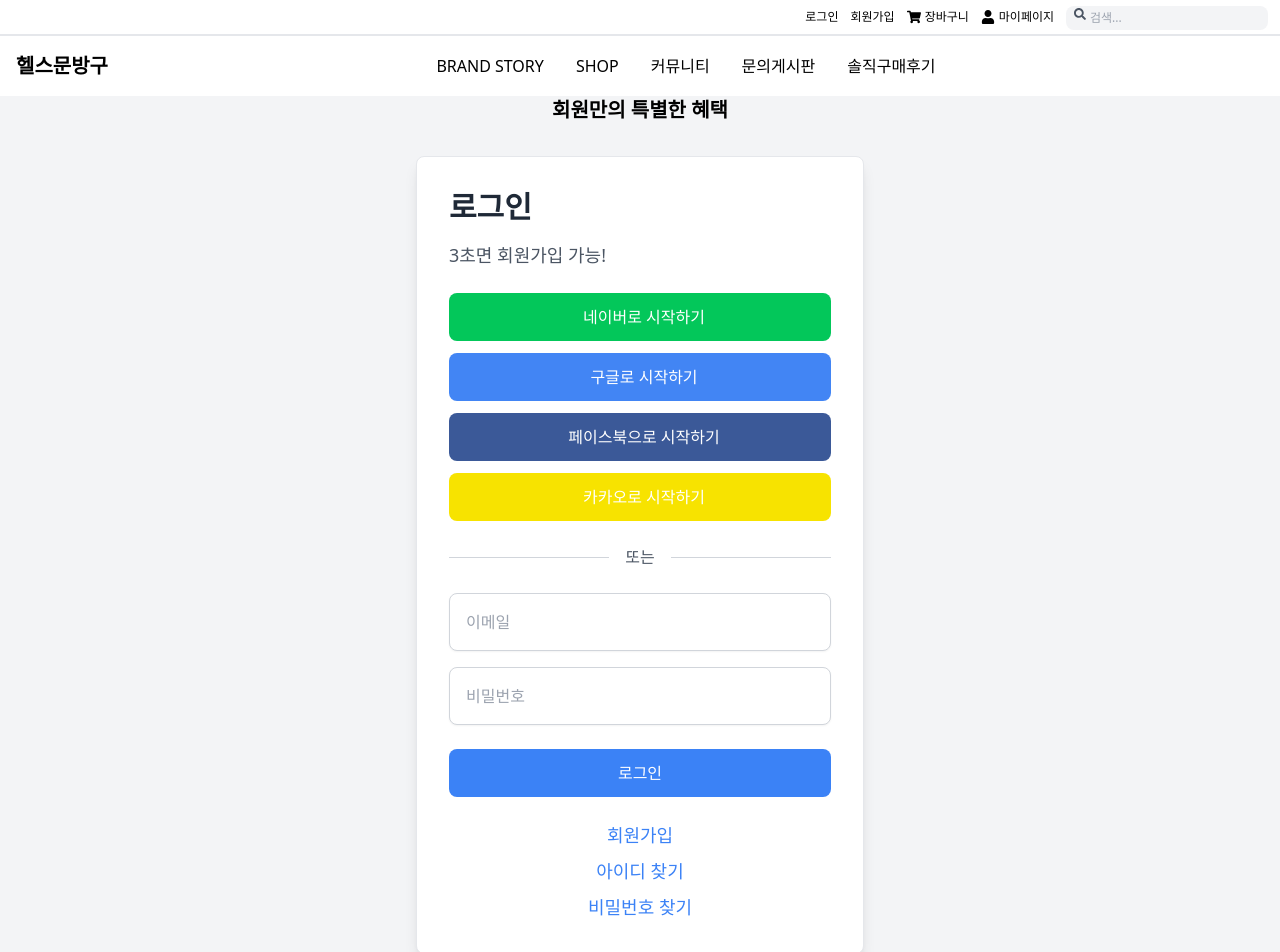
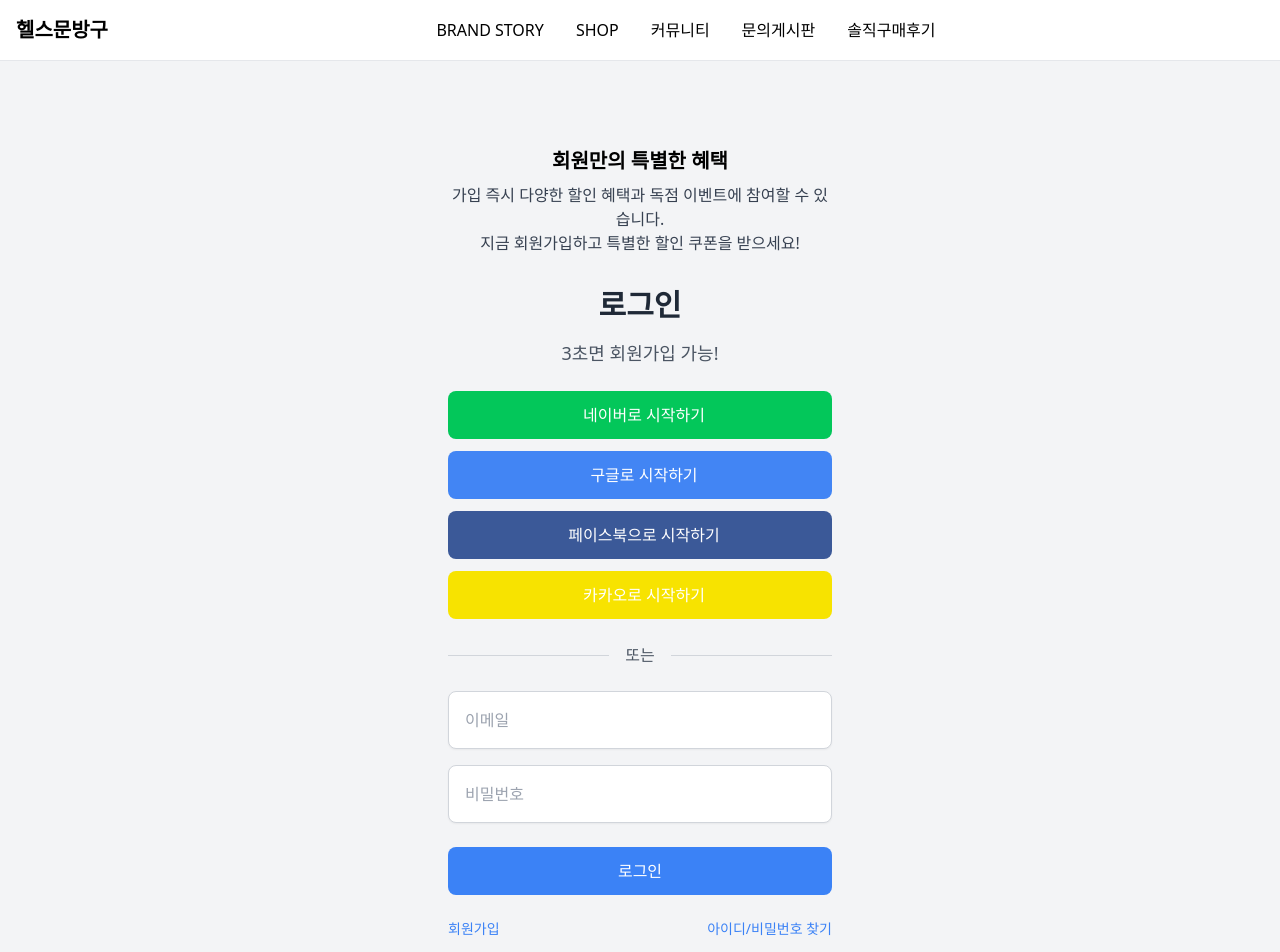
Before and after one commit to myqkq111/HealthStationery-front, a React (Create React App) app: page /login in a window 1280 px wide. Shown: the top 952 px of the page. Built offline with nearby package versions, Linux system fonts and the light colour scheme.

Commit message:
회원정보 찾기기능 및 상단메뉴바 고정기능

```diff
--- a/src/App.jsx
+++ b/src/App.jsx
@@ -1,3 +1,4 @@
+// src/App.jsx
 import React from "react";
 import { BrowserRouter as Router, Route, Routes } from "react-router-dom";
 import Login from "./components/Login";
@@ -6,22 +7,26 @@ import HomePage from "./pages/HomePage";
 import "./index.css"; // Tailwind CSS를 적용합니다.
 import MainHeader from "./components/MainHeader";
 import Header from "./components/Header";
-// import ForgotPassword from "./components/ForgotPassword";
+import Forgot from "./components/Forgot";
+import FindId from "./components/Find-id";
+import ResetPassword from "./components/ResetPassword";
 
 function App() {
   return (
-    <>
+    <Router>
+      {/* MainHeader는 페이지 내에서 사용 */}
       <MainHeader />
+      {/* Header는 페이지 상단에 고정 */}
       <Header />
-      <Router>
-        <Routes>
-          <Route path="/" element={<HomePage />} />
-          <Route path="/Login" element={<Login />} />
-          <Route path="/signup" element={<Register />} />
-          {/* <Route path="/forgot-password" element={<ForgotPassword />} /> */}
-        </Routes>
-      </Router>
-    </>
+      <Routes>
+        <Route path="/" element={<HomePage />} />
+        <Route path="/login" element={<Login />} />
+        <Route path="/signup" element={<Register />} />
+        <Route path="/forgot" element={<Forgot />} />
+        <Route path="/find-id" element={<FindId />} />
+        <Route path="/reset-password" element={<ResetPassword />} />
+      </Routes>
+    </Router>
   );
 }
 
--- /dev/null
+++ b/src/components/Find-id.jsx
@@ -0,0 +1,63 @@
+import React, { useState } from "react";
+import axios from "axios";
+import { useNavigate } from "react-router-dom";
+
+const FindId = () => {
+  const [email, setEmail] = useState("");
+  const [error, setError] = useState("");
+  const [success, setSuccess] = useState("");
+  const navigate = useNavigate();
+
+  const handleSubmit = (event) => {
+    event.preventDefault();
+
+    axios
+      .post("http://localhost:5000/member/find-id", { email })
+      .then((response) => {
+        console.log("ID Find successful:", response.data);
+        setSuccess("아이디가 이메일로 전송되었습니다.");
+      })
+      .catch((error) => {
+        console.error("ID Find failed:", error);
+        setError("아이디 찾기에 실패했습니다. 이메일을 확인해 주세요.");
+      });
+  };
+
+  return (
+    <div className="flex flex-col items-center min-h-screen bg-gray-100 pt-20">
+      <div className="w-full max-w-md p-8 rounded-lg bg-white">
+        <h2 className="text-3xl font-bold text-gray-800 mb-4 text-center">
+          아이디 찾기
+        </h2>
+        <p className="text-lg text-gray-600 mb-6 text-center">
+          가입 시 사용한 이메일 주소를 입력하세요. 아이디를 이메일로 전송해
+          드립니다.
+        </p>
+        <form onSubmit={handleSubmit} className="flex flex-col">
+          <div className="w-full mb-4">
+            <input
+              type="email"
+              value={email}
+              placeholder="이메일"
+              onChange={(e) => setEmail(e.target.value)}
+              required
+              className="w-full p-4 border border-gray-300 rounded-lg shadow-sm focus:outline-none focus:ring-2 focus:ring-blue-500 focus:border-blue-500 transition duration-300 ease-in-out"
+            />
+          </div>
+          <button
+            type="submit"
+            className="w-full py-3 px-4 bg-blue-500 text-white rounded-lg hover:bg-blue-600 transition duration-300 ease-in-out"
+          >
+            아이디 찾기
+          </button>
+        </form>
+        {success && (
+          <p className="text-green-500 text-center mt-4">{success}</p>
+        )}
+        {error && <p className="text-red-500 text-center mt-4">{error}</p>}
+      </div>
+    </div>
+  );
+};
+
+export default FindId;
--- /dev/null
+++ b/src/components/Forgot.jsx
@@ -0,0 +1,44 @@
+import React from "react";
+import { useLocation, useNavigate } from "react-router-dom";
+
+const Forgot = () => {
+  const location = useLocation();
+  const navigate = useNavigate();
+
+  const handleFind = () => {
+    navigate("/find-id");
+  };
+
+  const handleReset = () => {
+    navigate("/reset-password");
+  };
+
+  return (
+    <div className="flex flex-col items-center min-h-screen bg-gray-100 pt-20">
+      <div className="w-full max-w-md p-8 rounded-lg bg-white shadow-lg">
+        <h2 className="text-3xl font-bold text-gray-800 mb-4 text-center">
+          아이디/비밀번호 찾기
+        </h2>
+        <p className="text-lg text-gray-600 mb-6 text-center">
+          아래 버튼을 클릭하여 아이디를 찾거나 비밀번호를 재설정하세요.
+        </p>
+        <div className="flex flex-col gap-4">
+          <button
+            onClick={handleFind}
+            className="w-full py-3 px-4 bg-blue-500 text-white rounded-lg hover:bg-blue-600 transition duration-300 ease-in-out"
+          >
+            아이디 찾기
+          </button>
+          <button
+            onClick={handleReset}
+            className="w-full py-3 px-4 bg-blue-500 text-white rounded-lg hover:bg-blue-600 transition duration-300 ease-in-out"
+          >
+            비밀번호 재설정
+          </button>
+        </div>
+      </div>
+    </div>
+  );
+};
+
+export default Forgot;
--- a/src/components/Header.jsx
+++ b/src/components/Header.jsx
@@ -1,9 +1,17 @@
 // src/components/Header.js
 import React from "react";
+import { useLocation } from "react-router-dom";
 
 const Header = () => {
+  const location = useLocation();
+  const isHome = location.pathname === "/";
+
   return (
-    <nav style={{ borderTop: "2px solid #e5e7eb" }} className="bg-white p-4">
+    <nav
+      className={`${
+        isHome ? "relative" : "fixed top-0 left-0 w-full z-40"
+      } bg-white p-4 border-b border-gray-200`}
+    >
       <div className="container mx-auto flex justify-between items-center">
         <a href="/" className="text-black text-xl font-bold">
           헬스문방구
--- a/src/components/Login.jsx
+++ b/src/components/Login.jsx
@@ -1,35 +1,50 @@
 import React, { useState } from "react";
-import { Link } from "react-router-dom";
+import { Link, useNavigate } from "react-router-dom";
 import axios from "axios";
 
 const Login = () => {
   const [email, setEmail] = useState("");
   const [password, setPassword] = useState("");
   const [error, setError] = useState("");
+  const navigate = useNavigate(); // useNavigate 훅을 사용하여 페이지 이동
 
-  const handleSubmit = async (event) => {
+  const handleSubmit = (event) => {
     event.preventDefault();
-    try {
-      const response = await axios.post("http://localhost:5000/member/login", {
-        email,
-        password,
+    axios
+      .post("http://localhost:5000/member/login", { email, password })
+      .then((response) => {
+        console.log("Login successful:", response.data);
+
+        // 로그인 성공 후 홈 페이지로 이동
+        navigate("/"); // 홈 페이지로 이동 ("/" 경로는 필요에 따라 조정하세요)
+      })
+      .catch((error) => {
+        console.error("Login failed:", error);
+        setError("로그인 실패. 이메일과 비밀번호를 확인해 주세요.");
       });
-      console.log("Login successful:", response.data);
-      // 로그인 성공 후 처리 로직 추가
-    } catch (error) {
-      console.error("Login failed:", error);
-      setError("Login failed. Please check your email and password.");
-    }
   };
 
   return (
-    <div className="flex flex-col items-center justify-center min-h-screen bg-gray-100">
-      <div className="mb-8 text-center">
-        <p className="text-xl font-semibold text-black">회원만의 특별한 혜택</p>
-      </div>
-      <div className="w-full max-w-md p-8 bg-white border border-gray-200 rounded-lg shadow-lg">
-        <h2 className="text-3xl font-bold text-gray-800 mb-4">로그인</h2>
-        <h3 className="text-lg text-gray-600 mb-6">3초면 회원가입 가능!</h3>
+    <div className="flex flex-col items-center min-h-screen bg-gray-100 pt-20">
+      {/* 페이지 전체에 padding-top 추가 */}
+      <div className="w-full max-w-md p-8 rounded-lg bg-transparent">
+        {/* 로그인 카드 */}
+        <div className="text-center mb-8">
+          <p className="text-xl font-semibold text-black">
+            회원만의 특별한 혜택
+          </p>
+          <p className="text-md text-gray-700 mt-2">
+            가입 즉시 다양한 할인 혜택과 독점 이벤트에 참여할 수 있습니다.
+            <br />
+            지금 회원가입하고 특별한 할인 쿠폰을 받으세요!
+          </p>
+        </div>
+        <h2 className="text-3xl font-bold text-gray-800 mb-4 text-center">
+          로그인
+        </h2>
+        <h3 className="text-lg text-gray-600 mb-6 text-center">
+          3초면 회원가입 가능!
+        </h3>
 
         {/* 소셜 로그인 버튼들 */}
         <div className="flex flex-col gap-3 mb-6">
@@ -85,21 +100,16 @@ const Login = () => {
         </form>
 
         {/* 로그인/회원가입 링크 */}
-        <div className="flex flex-col items-center mt-6 space-y-2">
-          <Link to="/signup" className="text-blue-500 hover:underline text-lg">
+        <div className="flex justify-between mt-6 text-sm text-gray-600">
+          <Link to="/signup" className="text-blue-500 hover:underline">
             회원가입
           </Link>
           <Link
-            to="/forgot-id"
-            className="text-blue-500 hover:underline text-lg"
+            to="/forgot"
+            state={{ type: "find" }} // URL 파라미터를 state로 전달
+            className="text-blue-500 hover:underline"
           >
-            아이디 찾기
-          </Link>
-          <Link
-            to="/forgot-password"
-            className="text-blue-500 hover:underline text-lg"
-          >
-            비밀번호 찾기
+            아이디/비밀번호 찾기
           </Link>
         </div>
 
--- a/src/components/MainHeader.jsx
+++ b/src/components/MainHeader.jsx
@@ -4,7 +4,7 @@ import { FaUser, FaShoppingCart, FaSearch } from "react-icons/fa"; // 아이콘
 
 const MainHeader = () => {
   return (
-    <header className="bg-white text-black py-1 px-3">
+    <header className="bg-white text-black py-1 px-3 border-b border-gray-200 z-50">
       <div className="container mx-auto flex items-center justify-end space-x-3">
         <div className="flex items-center space-x-3">
           <a href="/login" className="text-xs hover:text-yellow-500">
--- /dev/null
+++ b/src/components/ResetPassword.jsx
@@ -0,0 +1,80 @@
+import React, { useState } from "react";
+import axios from "axios";
+import { useNavigate } from "react-router-dom";
+
+const ResetPassword = () => {
+  const [email, setEmail] = useState("");
+  const [newPassword, setNewPassword] = useState("");
+  const [error, setError] = useState("");
+  const [success, setSuccess] = useState("");
+  const navigate = useNavigate();
+
+  const handleSubmit = (event) => {
+    event.preventDefault();
+
+    axios
+      .post("http://localhost:5000/member/reset-password", {
+        email,
+        newPassword,
+      })
+      .then((response) => {
+        console.log("Password reset successful:", response.data);
+        setSuccess("비밀번호가 성공적으로 변경되었습니다.");
+        navigate("/login"); // 로그인 페이지로 이동
+      })
+      .catch((error) => {
+        console.error("Password reset failed:", error);
+        setError(
+          "비밀번호 재설정에 실패했습니다. 이메일과 새 비밀번호를 확인해 주세요."
+        );
+      });
+  };
+
+  return (
+    <div className="flex flex-col items-center min-h-screen bg-gray-100 pt-20">
+      <div className="w-full max-w-md p-8 rounded-lg bg-white">
+        <h2 className="text-3xl font-bold text-gray-800 mb-4 text-center">
+          비밀번호 재설정
+        </h2>
+        <p className="text-lg text-gray-600 mb-6 text-center">
+          가입 시 사용한 이메일 주소와 새 비밀번호를 입력하세요. 비밀번호를
+          재설정해 드립니다.
+        </p>
+        <form onSubmit={handleSubmit} className="flex flex-col">
+          <div className="w-full mb-4">
+            <input
+              type="email"
+              value={email}
+              placeholder="이메일"
+              onChange={(e) => setEmail(e.target.value)}
+              required
+              className="w-full p-4 border border-gray-300 rounded-lg shadow-sm focus:outline-none focus:ring-2 focus:ring-blue-500 focus:border-blue-500 transition duration-300 ease-in-out"
+            />
+          </div>
+          <div className="w-full mb-4">
+            <input
+              type="password"
+              value={newPassword}
+              placeholder="새 비밀번호"
+              onChange={(e) => setNewPassword(e.target.value)}
+              required
+              className="w-full p-4 border border-gray-300 rounded-lg shadow-sm focus:outline-none focus:ring-2 focus:ring-blue-500 focus:border-blue-500 transition duration-300 ease-in-out"
+            />
+          </div>
+          <button
+            type="submit"
+            className="w-full py-3 px-4 bg-blue-500 text-white rounded-lg hover:bg-blue-600 transition duration-300 ease-in-out"
+          >
+            비밀번호 재설정
+          </button>
+        </form>
+        {success && (
+          <p className="text-green-500 text-center mt-4">{success}</p>
+        )}
+        {error && <p className="text-red-500 text-center mt-4">{error}</p>}
+      </div>
+    </div>
+  );
+};
+
+export default ResetPassword;
```
Also changed, not shown: src/components/Register.jsx (+5 -5 lines).
